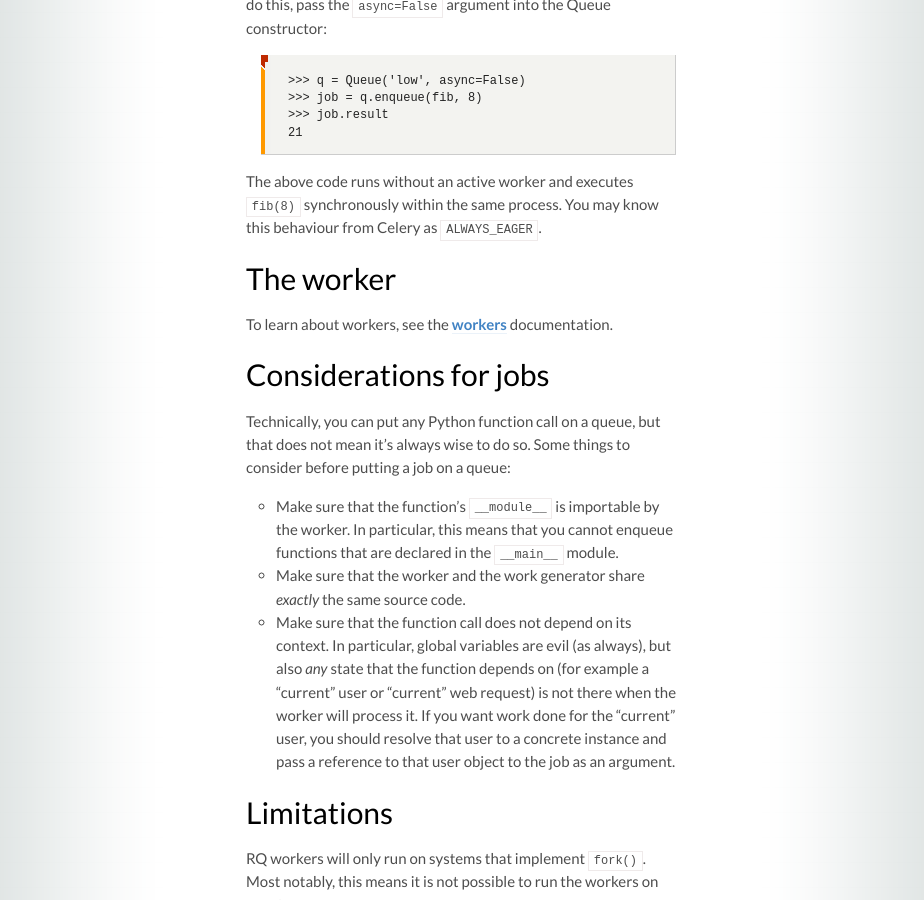
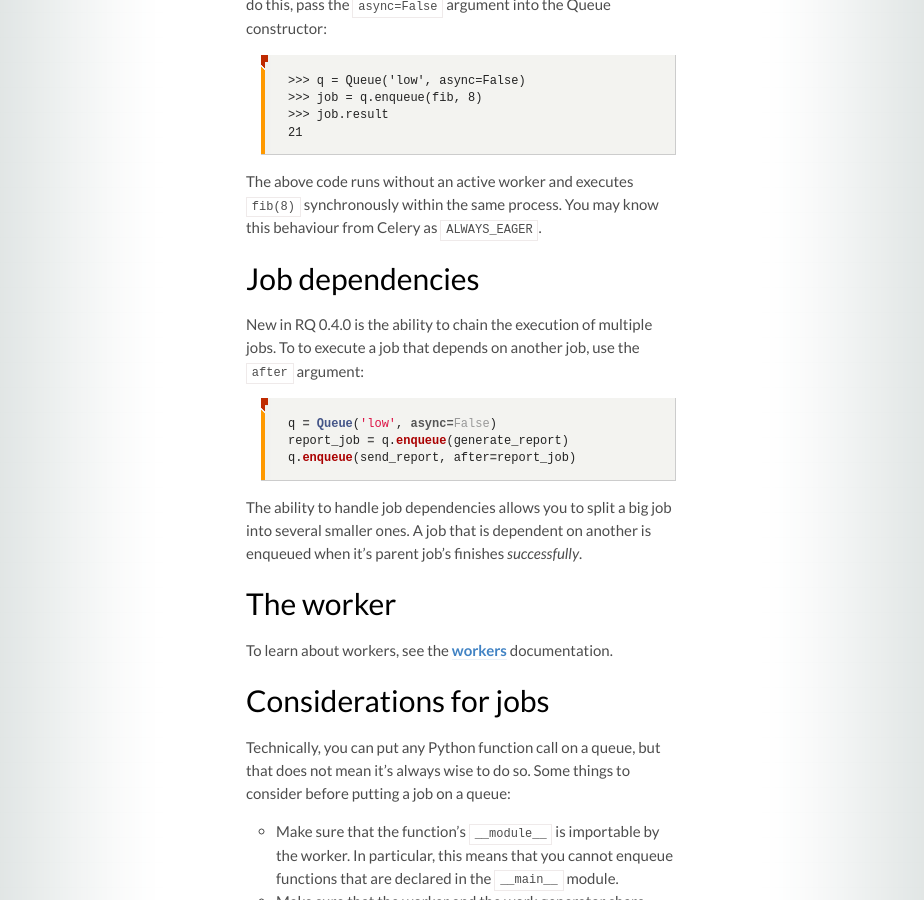
Before and after one commit to rq/rq, a Jekyll site: the page built from docs/index.md, in a window 1280 px wide and 900 px high, scrolled down 2812 px. Shown: the whole window, without its empty margins (179-1103 px from the left). Built offline with Jekyll 4.4.1, drawn with Linux system fonts in a browser that asks for light colours; some web fonts are replaced; Markdown is read by kramdown in place of the engine named in the settings.

Commit message:
Document job dependency.

```diff
--- a/docs/index.md
+++ b/docs/index.md
@@ -140,6 +140,22 @@ synchronously within the same process.  You may know this behaviour from Celery
 as `ALWAYS_EAGER`.
 
 
+## Job dependencies
+
+New in RQ 0.4.0 is the ability to chain the execution of multiple jobs.
+To to execute a job that depends on another job, use the `after` argument:
+
+{% highlight python %}
+q = Queue('low', async=False)
+report_job = q.enqueue(generate_report)
+q.enqueue(send_report, after=report_job)
+{% endhighlight %}
+
+The ability to handle job dependencies allows you to split a big job into
+several smaller ones. A job that is dependent on another is enqueued when
+it's parent job's finishes *successfully*.
+
+
 ## The worker
 
 To learn about workers, see the [workers][w] documentation.
```
